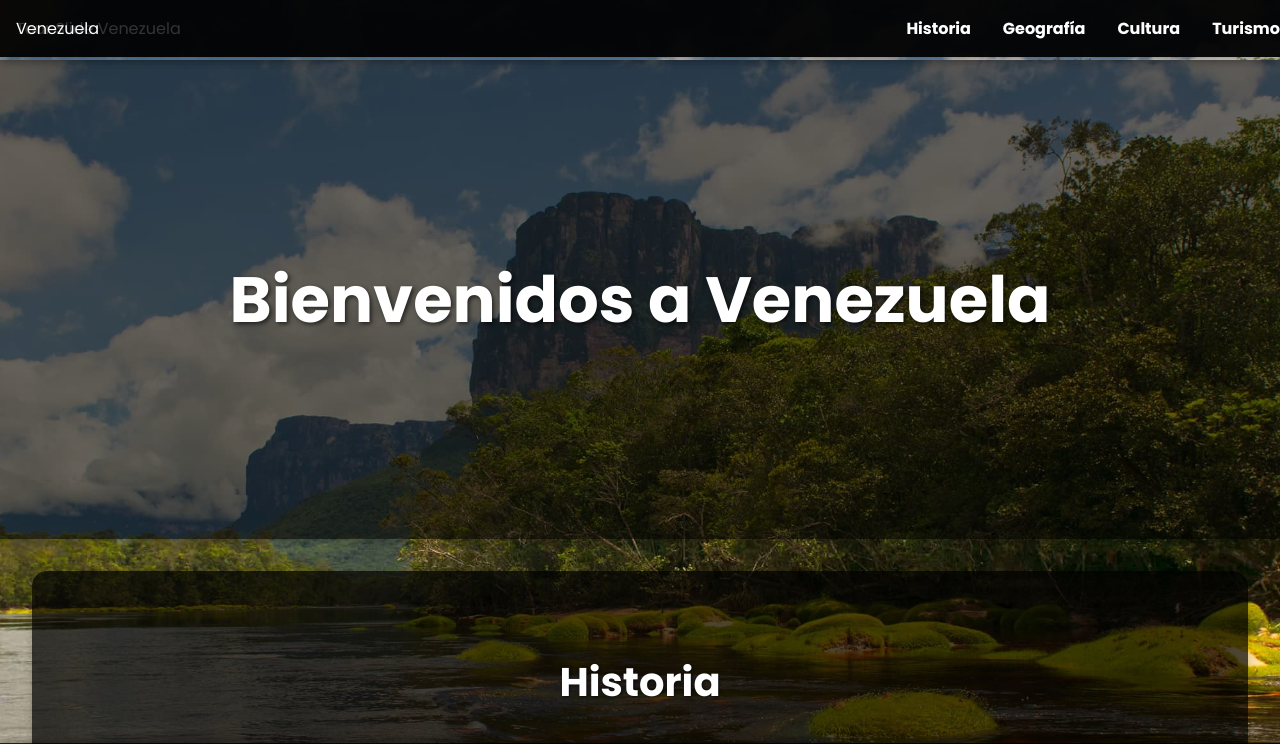
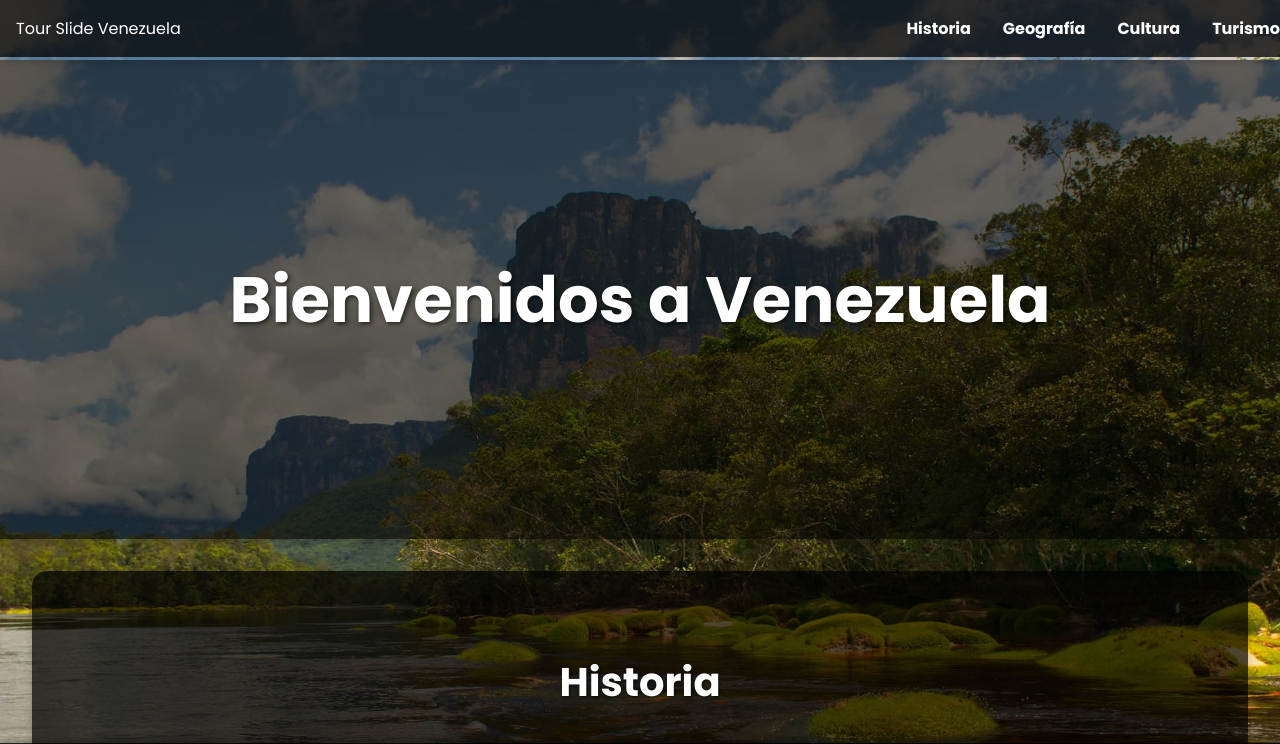
Before and after one commit to Cabrera07/TourSlider, a plain HTML site: page pages/venezuela.html in a window 1280 px wide. Shown: the top 744 px of the page. Drawn offline with Linux system fonts and the light colour scheme.

Commit message:
Cambio Diseño

```diff
--- a/pages/venezuela.html
+++ b/pages/venezuela.html
@@ -10,15 +10,6 @@
 <body>
     <nav class="navbar">
         <div class="logo">Tour Slide Venezuela</div>
-        <ul>
-            <li><a href="#historia">Historia</a></li>
-            <li><a href="#geografia">Geografía</a></li>
-            <li><a href="#cultura">Cultura</a></li>
-            <li><a href="#turismo">Turismo</a></li>
-        </ul>
-    </nav>
-    <nav class="navbar">
-        <div class="logo">Venezuela</div>
         <ul>
             <li><a href="#historia">Historia</a></li>
             <li><a href="#geografia">Geografía</a></li>
```
